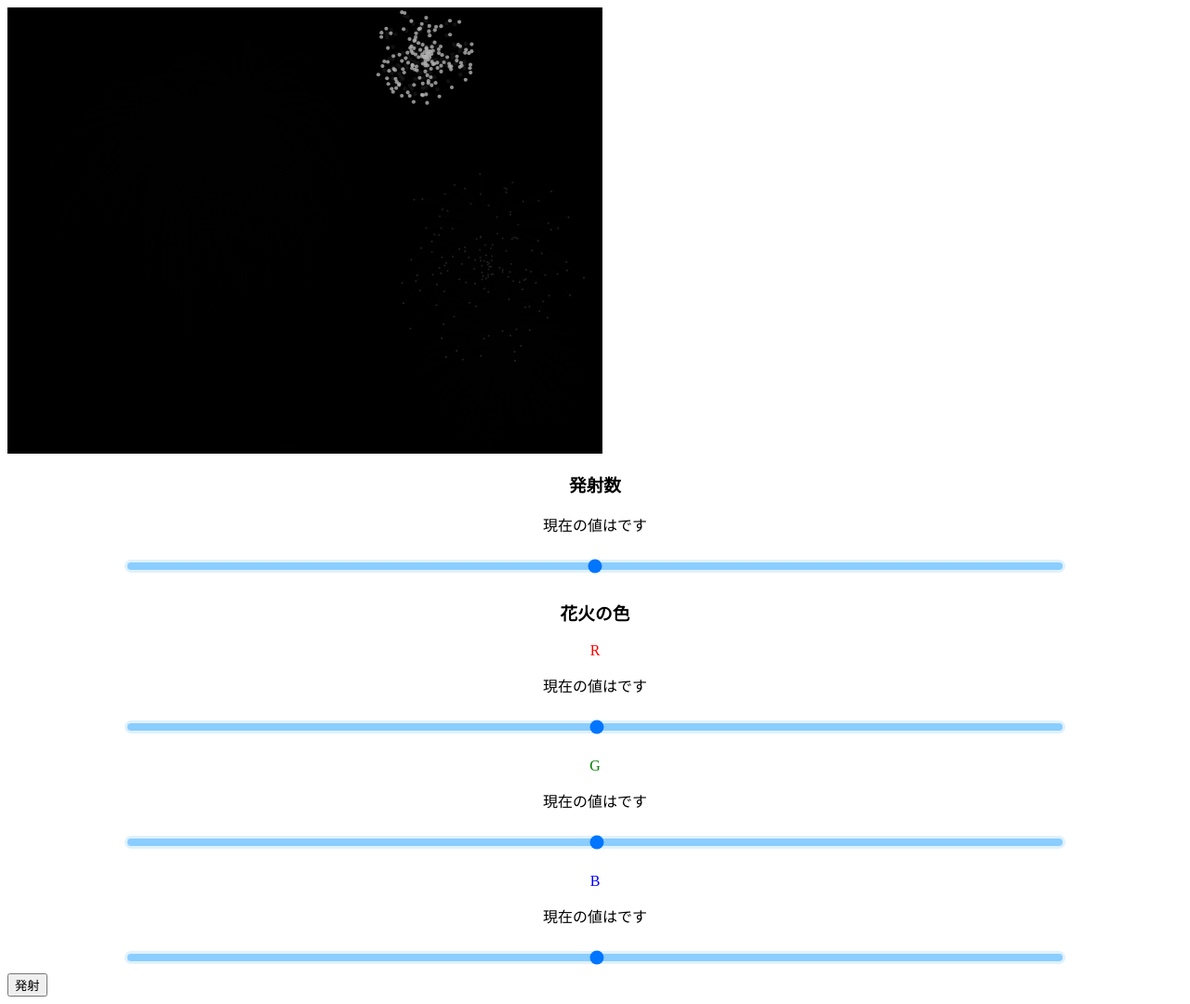
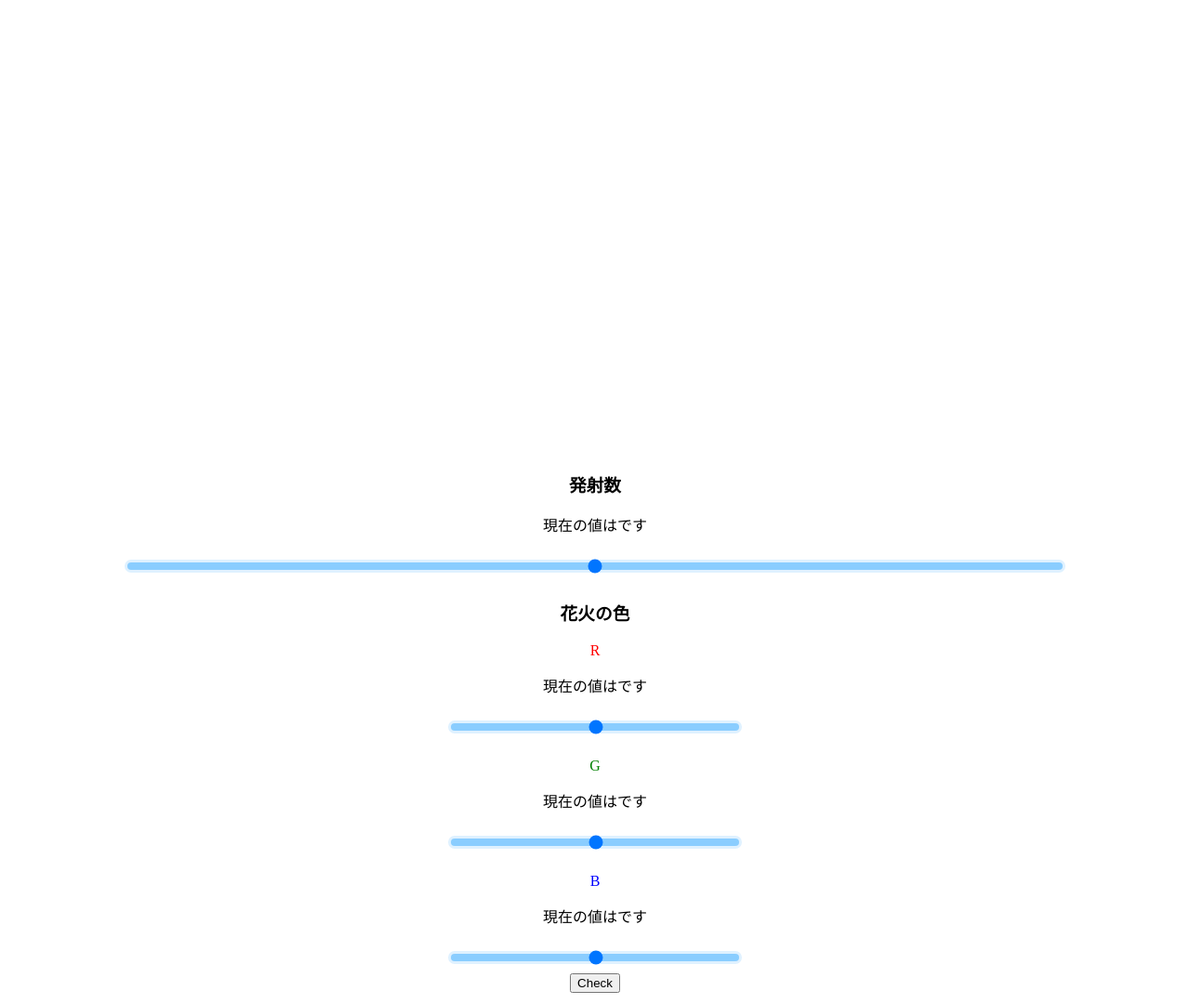
Before and after one commit to kouhirose/hanabi, a plain HTML site: page public/index.html in a window 1280 px wide. Shown: the whole page at 93% size. Drawn offline with Linux system fonts and the light colour scheme.

Commit message:
JS追記　小川

```diff
--- a/public/index.html
+++ b/public/index.html
@@ -1,6 +1,6 @@
 <html>
 	<head>
-		<script type="text/javascript" src="./hanabi.js"></script>
+		<!-- <script type="text/javascript" src="./hanabi.js"></script> -->
 		<link rel="stylesheet" href="./stylesheet.css">
 	</head>
 	<body>
@@ -11,21 +11,59 @@
 				<p class="now-val">現在の値は<span id="num-value"></span>です</p>
 				<input type="range" name="#" min="0" max="20000" id="num" step="10">
 			</div>
-			<div>
-				<h3 class="option-color">花火の色</h3>
+			<div class="option-color">
+				<h3>花火の色</h3>
+				<div class="item">
 					<p class="red">R</p>
 					<p class="now-val">現在の値は<span id="R-value"></span>です</p>
-				<input type="range" name="#" min="0" max="255" id="R" step="1">
+					<input type="range" class="color-bar" name="#" min="0" max="255" id="R" step="1">
+				</div>
+				<div class="item">
 					<p class="green">G</p>
 					<p class="now-val">現在の値は<span id="G-value"></span>です</p>
-				<input type="range" name="#" min="0" max="255" id="G" step="1">
+					<input type="range" class="color-bar" name="#" min="0" max="255" id="G" step="1">
+				</div>
+				<div class="item">
 					<p class="blue">B</p>
 					<p class="now-val">現在の値は<span id="B-value"></span>です</p>
-				<input type="range" name="#" min="0" max="255" id="B" step="1">
+					<input type="range" class="color-bar" name="#" min="0" max="255" id="B" step="1">
 				</div>
-			<div class="button">
-				<button id="start">発射</button>
+				<div>
+					<input type="button" value="Check" id="checkButton">
+				</div>
 			</div>
 		</div>
 	</body>
+
+	<script>
+		const inputNum = document.getElementById('num');
+		const inputR = document.getElementById('R');
+		const inputG = document.getElementById('G');
+		const inputB = document.getElementById('B');
+		const currentValueNum = document.getElementById('num-value');
+		const currentValueR = document.getElementById('R-value');
+		const currentValueG = document.getElementById('G-value');
+		const currentValueB = document.getElementById('B-value');
+
+		const rangeOnChangeNum = (e) =>{
+			currentValueNum.innerText = e.target.value;
+		}
+		const rangeOnChangeR = (e) =>{
+			currentValueR.innerText = e.target.value;
+		}
+		const rangeOnChangeG = (e) =>{
+			currentValueG.innerText = e.target.value;
+		}
+		const rangeOnChangeB = (e) =>{
+			currentValueB.innerText = e.target.value;
+		}
+		window.onload = () => {
+			// 変更に合わせてイベントを発火する
+			inputNum.addEventListener('input', rangeOnChangeNum);
+			inputR.addEventListener('input', rangeOnChangeR);
+			inputG.addEventListener('input', rangeOnChangeG);
+			inputB.addEventListener('input', rangeOnChangeB);
+			// ページ読み込み 時の値をセット
+		}
+	</script>
 </html>
--- a/public/stylesheet.css
+++ b/public/stylesheet.css
@@ -16,9 +16,8 @@ input[type="range"]:active::-webkit-slider-thumb {
 	box-shadow: 0px 5px 10px -2px rgba(0, 0, 0, 0.3);
 }
 
-button {
-	text-align: center;
-	display: block;
+.color-bar {
+	width: 25% !important;
 }
 
 .container {
@@ -36,3 +35,13 @@ button {
 .green {
 	color: green;
 }
+
+.item {
+	display: inline;
+}
+
+.option-color {
+	display: block;
+	align-items: center;
+	height: 30%;
+}
```
Lines whose indentation alone changed are shown as unchanged.
